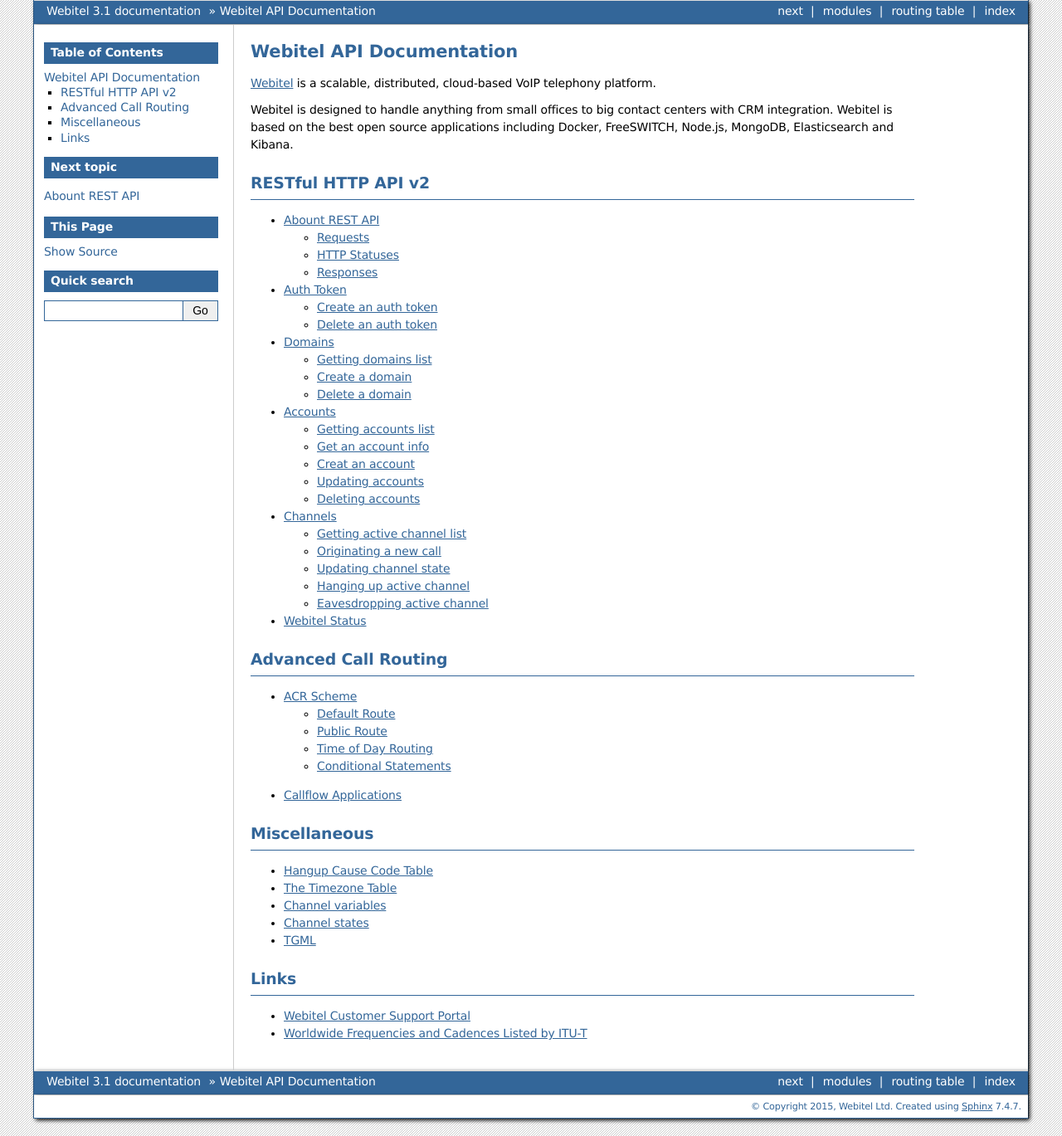
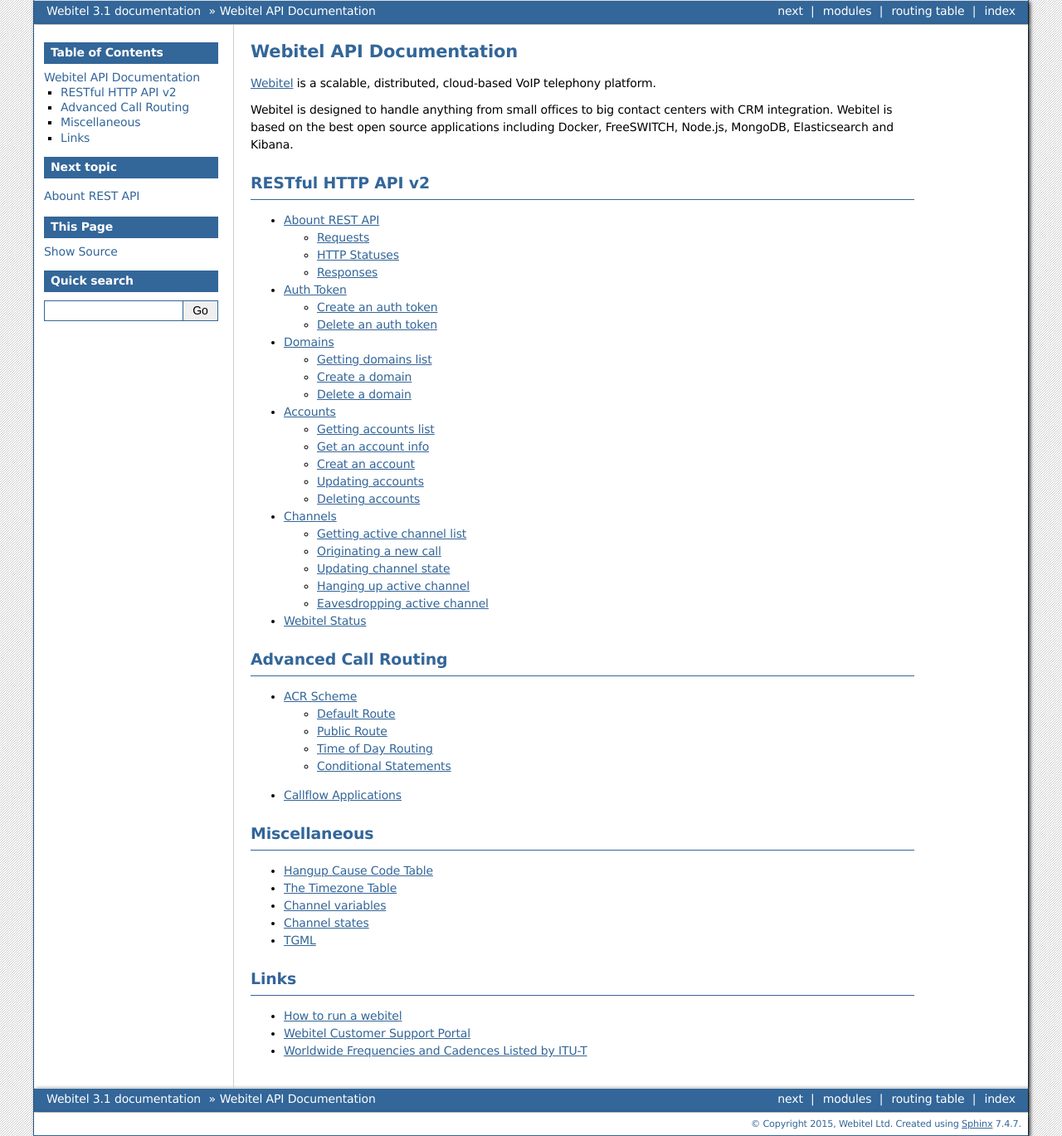
Before and after one commit to webitel/docs-en, a Sphinx documentation site: the page built from source/index.rst, in a window 1280 px wide. Shown: the whole page at 83% size. Built offline with Sphinx 7.4.7, drawn with Linux system fonts in a browser that asks for light colours.

Commit message:
how to run a webitel

```diff
--- a/source/index.rst
+++ b/source/index.rst
@@ -45,5 +45,6 @@
 Links
 =====
 
+* `How to run a webitel <https://github.com/webitel/orchestration>`_
 * `Webitel Customer Support Portal <https://my.webitel.com/servicedesk/customer/portal/1/group/31>`_
 * `Worldwide Frequencies and Cadences Listed by ITU-T <http://www.itu.int/dms_pub/itu-t/opb/sp/T-SP-E.180-2010-PDF-E.pdf>`_
```
